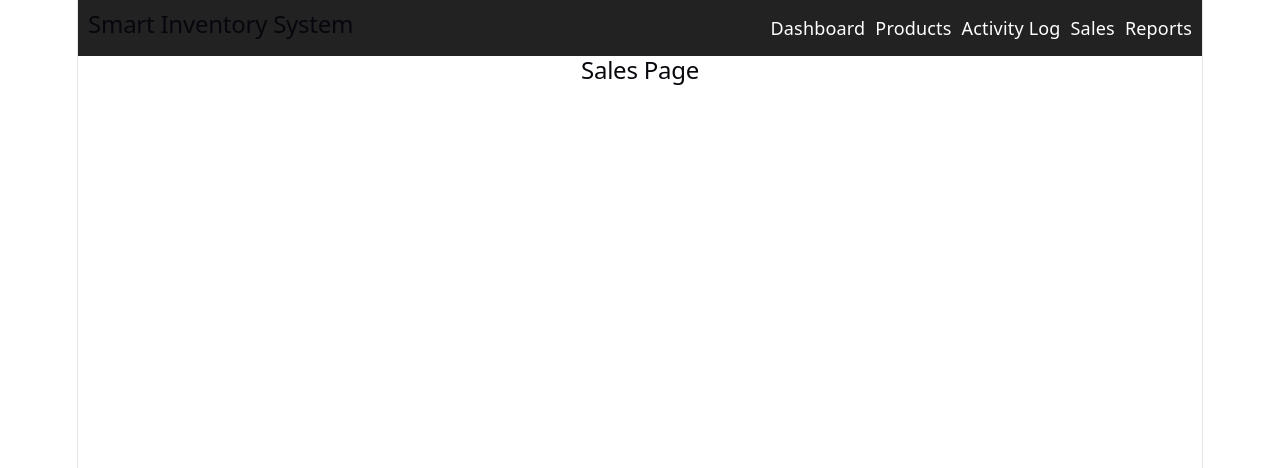
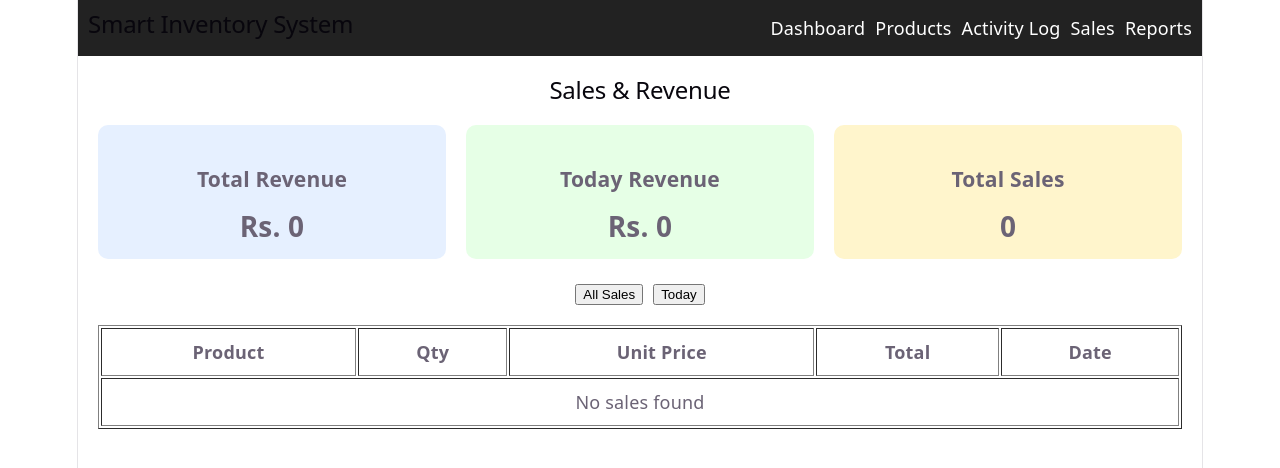
Before and after one commit to spravindu2003-dev/smart-inventory-system, a React app: page /sales in a window 1280 px wide. Shown: the top 468 px of the page. Built offline with nearby package versions, Linux system fonts and the light colour scheme; the HTML template or start-up script is replaced by a standard one.

Commit message:
Initial working inventory system with sales module

```diff
--- a/src/App.jsx
+++ b/src/App.jsx
@@ -3,6 +3,7 @@ import Navbar from './components/Navbar'
 import Dashboard from './pages/Dashboard'
 import Products from './pages/Products'
 import ActivityLog from './pages/ActivityLog'
+import Sales from './pages/Sales'
 
 function App() {
   return (
@@ -12,7 +13,7 @@ function App() {
       <Routes>
         <Route path="/" element={<Dashboard />} />
         <Route path="/products" element={<Products />} />
-        <Route path="/sales" element={<h2>Sales Page</h2>} />
+        <Route path="/sales" element={<Sales />} />
         <Route path="/reports" element={<h2>Reports Page</h2>} />
         <Route path="/log" element={<ActivityLog />} />
       </Routes>
--- a/src/pages/Dashboard.jsx
+++ b/src/pages/Dashboard.jsx
@@ -1,4 +1,5 @@
 import { useEffect, useState } from 'react'
+import { addSale } from '../utils/sales'
 
 function Dashboard() {
   const [products, setProducts] = useState([])
@@ -60,6 +61,20 @@ function Dashboard() {
     )
 
     if (!ok) return
+
+    // 🔥 STEP 1: CREATE SALE RECORD (NEW)
+    const saleRecord = {
+      id: Date.now(),
+      productId: realIndex,
+      productName: item.name,
+      quantity: qtyToSell,
+      unitPrice: Number(item.price),
+      totalPrice: Number(item.price) * qtyToSell,
+      date: new Date().toISOString()
+    }
+
+    // 🔥 STEP 2: SAVE TO SALES SYSTEM
+    addSale(saleRecord)
 
     const history = Array.isArray(item.history)
       ? item.history
@@ -149,10 +164,7 @@ function Dashboard() {
           borderRadius: "10px"
         }}>
           <h3>Total Products</h3>
-          <p style={{
-            fontSize: "28px",
-            fontWeight: "bold"
-          }}>
+          <p style={{ fontSize: "28px", fontWeight: "bold" }}>
             {totalProducts}
           </p>
         </div>
@@ -230,10 +242,7 @@ function Dashboard() {
           </option>
 
           {activeProducts.map((item, index) => (
-            <option
-              key={index}
-              value={index}
-            >
+            <option key={index} value={index}>
               {item.name}
             </option>
           ))}
@@ -241,28 +250,22 @@ function Dashboard() {
 
         {selectedProduct && (
           <div style={{ marginTop: "20px" }}>
-            <p>
-              Price: {selectedProduct.price}
-            </p>
+            <p>Price: {selectedProduct.price}</p>
 
-            <p
-              style={{
-                color:
-                  Number(selectedProduct.qty) <= 5
-                    ? "red"
-                    : "green",
-                fontWeight: "bold"
-              }}
-            >
+            <p style={{
+              color:
+                Number(selectedProduct.qty) <= 5
+                  ? "red"
+                  : "green",
+              fontWeight: "bold"
+            }}>
               Stock: {selectedProduct.qty}
             </p>
 
             <div style={{ marginTop: "15px" }}>
               <button
                 onClick={() =>
-                  setSellQty(
-                    Math.max(1, sellQty - 1)
-                  )
+                  setSellQty(Math.max(1, sellQty - 1))
                 }
               >
                 -
@@ -273,9 +276,7 @@ function Dashboard() {
                 min="1"
                 value={sellQty}
                 onChange={(e) =>
-                  setSellQty(
-                    Number(e.target.value)
-                  )
+                  setSellQty(Number(e.target.value))
                 }
                 style={{
                   width: "60px",
--- /dev/null
+++ b/src/pages/Sales.jsx
@@ -0,0 +1,147 @@
+import { useEffect, useState } from 'react'
+import { getSales } from '../utils/sales'
+
+function Sales() {
+  const [sales, setSales] = useState([])
+  const [filter, setFilter] = useState("all")
+
+  useEffect(() => {
+    loadSales()
+  }, [])
+
+  const loadSales = () => {
+    const data = getSales()
+    setSales(data)
+  }
+
+  // TOTAL REVENUE
+  const totalRevenue = sales.reduce(
+    (sum, s) => sum + s.totalPrice,
+    0
+  )
+
+  // TODAY FILTER
+  const today = new Date().toDateString()
+
+  const todaySales = sales.filter(
+    (s) => new Date(s.date).toDateString() === today
+  )
+
+  const todayRevenue = todaySales.reduce(
+    (sum, s) => sum + s.totalPrice,
+    0
+  )
+
+  // FILTERED DATA
+  const filteredSales =
+    filter === "today"
+      ? todaySales
+      : sales
+
+  return (
+    <main style={{ padding: "20px" }}>
+      <h2>Sales & Revenue</h2>
+
+      {/* SUMMARY CARDS */}
+      <div
+        style={{
+          display: "grid",
+          gridTemplateColumns:
+            "repeat(auto-fit,minmax(220px,1fr))",
+          gap: "20px",
+          marginTop: "20px"
+        }}
+      >
+        <div style={cardStyle("#e6f0ff")}>
+          <h3>Total Revenue</h3>
+          <p style={numberStyle}>
+            Rs. {totalRevenue}
+          </p>
+        </div>
+
+        <div style={cardStyle("#e6ffe6")}>
+          <h3>Today Revenue</h3>
+          <p style={numberStyle}>
+            Rs. {todayRevenue}
+          </p>
+        </div>
+
+        <div style={cardStyle("#fff5cc")}>
+          <h3>Total Sales</h3>
+          <p style={numberStyle}>
+            {sales.length}
+          </p>
+        </div>
+      </div>
+
+      {/* FILTER BUTTONS */}
+      <div style={{ marginTop: "20px" }}>
+        <button onClick={() => setFilter("all")}>
+          All Sales
+        </button>
+
+        <button
+          onClick={() => setFilter("today")}
+          style={{ marginLeft: "10px" }}
+        >
+          Today
+        </button>
+      </div>
+
+      {/* SALES TABLE */}
+      <table
+        border="1"
+        cellPadding="10"
+        style={{ width: "100%", marginTop: "20px" }}
+      >
+        <thead>
+          <tr>
+            <th>Product</th>
+            <th>Qty</th>
+            <th>Unit Price</th>
+            <th>Total</th>
+            <th>Date</th>
+          </tr>
+        </thead>
+
+        <tbody>
+          {filteredSales.length === 0 ? (
+            <tr>
+              <td colSpan="5" style={{ textAlign: "center" }}>
+                No sales found
+              </td>
+            </tr>
+          ) : (
+            filteredSales.map((s, i) => (
+              <tr key={i}>
+                <td>{s.productName}</td>
+                <td>{s.quantity}</td>
+                <td>{s.unitPrice}</td>
+                <td style={{ fontWeight: "bold" }}>
+                  {s.totalPrice}
+                </td>
+                <td>
+                  {new Date(s.date).toLocaleString()}
+                </td>
+              </tr>
+            ))
+          )}
+        </tbody>
+      </table>
+    </main>
+  )
+}
+
+// UI helper styles
+const cardStyle = (bg) => ({
+  padding: "20px",
+  background: bg,
+  borderRadius: "10px"
+})
+
+const numberStyle = {
+  fontSize: "28px",
+  fontWeight: "bold"
+}
+
+export default Sales
--- /dev/null
+++ b/src/utils/sales.js
@@ -0,0 +1,14 @@
+export const getSales = () => {
+  const data = localStorage.getItem("sales")
+  return data ? JSON.parse(data) : []
+}
+
+export const saveSales = (sales) => {
+  localStorage.setItem("sales", JSON.stringify(sales))
+}
+
+export const addSale = (sale) => {
+  const sales = getSales()
+  const updated = [...sales, sale]
+  saveSales(updated)
+}
```
